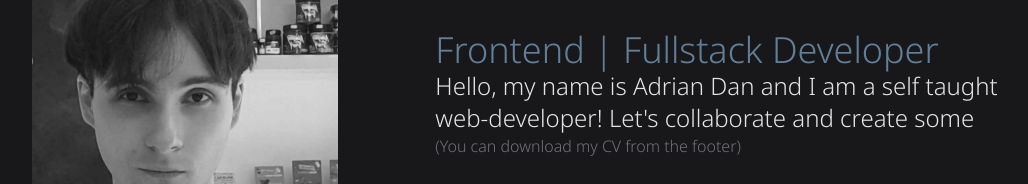
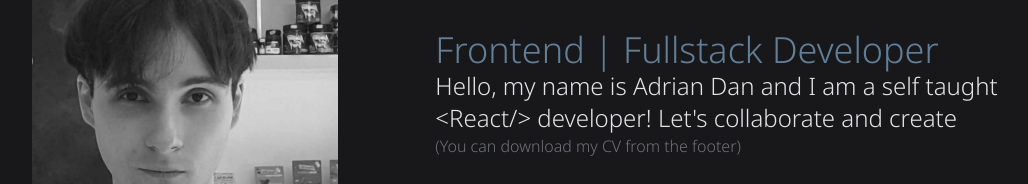
Before and after one commit to Armadox/CV2024, a Next.js app: page / in a window 1280 px wide. Shown: the part 444-628 px from the top of the page, without its empty margins (130-1158 px from the left). Built offline with nearby package versions, Linux system fonts and the light colour scheme.

Commit message:
Changed text

```diff
--- a/app/page.tsx
+++ b/app/page.tsx
@@ -106,7 +106,7 @@ export default function Home() {
       <Container className="bg-zinc-900">
         <AboutMe
           header={"Frontend | Fullstack Developer"}
-          text={"Hello, my name is Adrian Dan and I am a self taught web-developer! Let's collaborate and create some nice f*ing shit together!"}
+          text={"Hello, my name is Adrian Dan and I am a self taught <React/> developer! Let's collaborate and create something f*king amazing together!"}
           image={"/images/pfp3.jpg"}
           subtext={"(You can download my CV from the footer)"}
           className="pb-10 min-h-[780px]"
```
